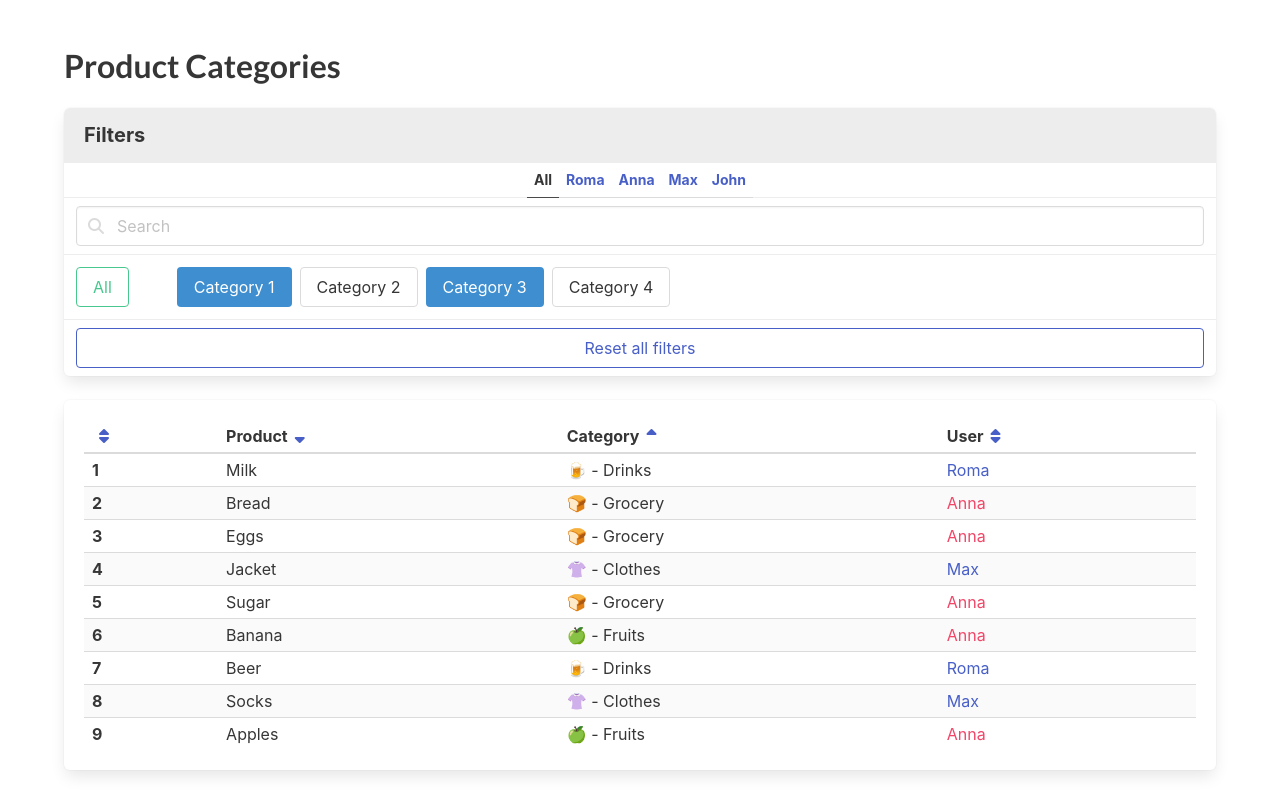
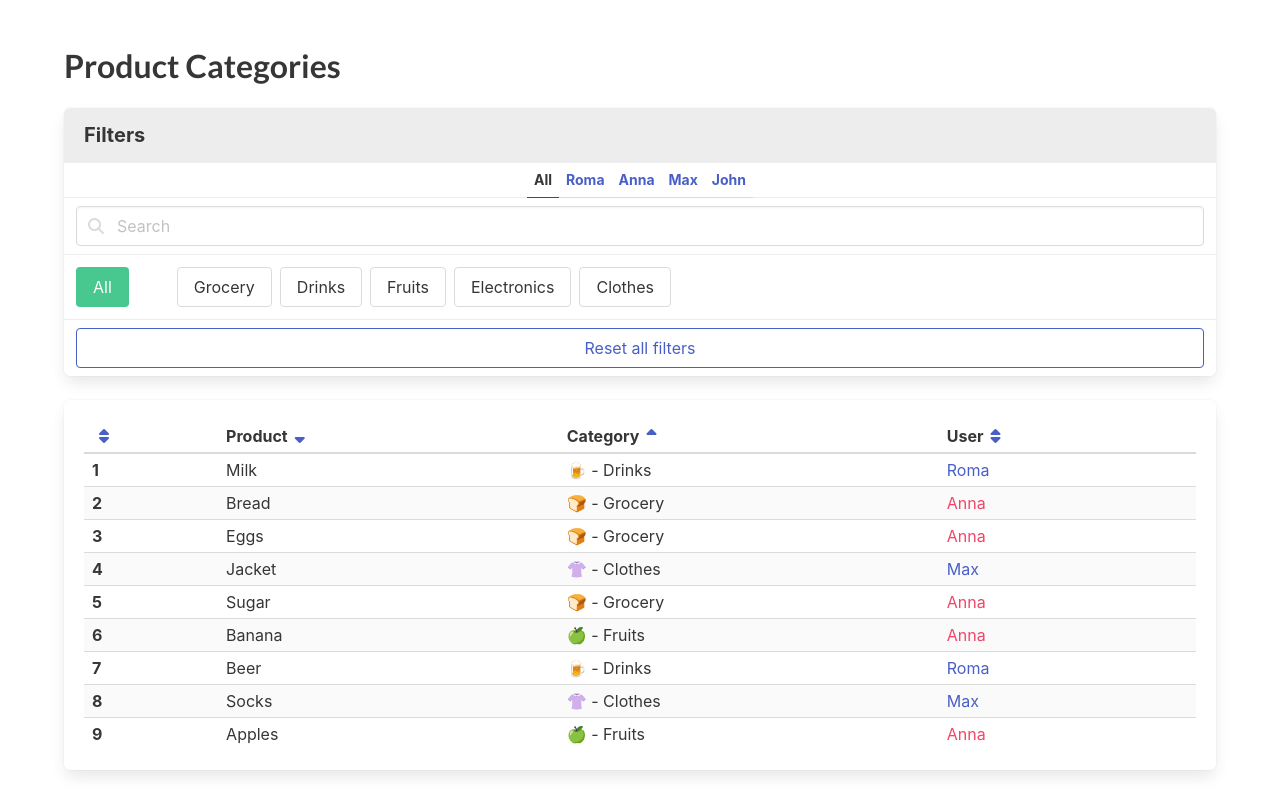
Before and after one commit to Olexandr6/react_product-categories_fs_jan24, a React (Create React App) app: page / in a window 1280 px wide. Built offline with nearby package versions, Linux system fonts and the light colour scheme.

Commit message:
5 tasks with filtering categories done

```diff
--- a/src/App.tsx
+++ b/src/App.tsx
@@ -19,13 +19,39 @@ const products: Product[] = productsFromServer.map((product) => {
   return { ...product, category, user };
 });
 
+// {
+//   id: 1,
+//   title: 'Grocery',
+//   icon: '🍞',
+//   ownerId: 2,
+// },
+
 export const App = () => {
   const [selectedUser, setSelectedUser] = useState<User | null>(null);
   const [query, setQuery] = useState('');
+  const [
+    selectedCategoriesIDs,
+    setSelectedCategoriesIDs,
+  ] = useState<number[]>([]); // [3]
 
   const resetFilters = () => {
     setSelectedUser(null);
     setQuery('');
+    setSelectedCategoriesIDs([]);
+  };
+
+  const isCategorySelected = (categoryId: number): boolean => {
+    return selectedCategoriesIDs.includes(categoryId);
+  };
+
+  const toggleCategory = (categoryId: number) => {
+    if (!isCategorySelected(categoryId)) {
+      setSelectedCategoriesIDs([...selectedCategoriesIDs, categoryId]);
+    } else {
+      setSelectedCategoriesIDs(
+        selectedCategoriesIDs.filter(catId => catId !== categoryId),
+      );
+    }
   };
 
   let filteredProducts = [...products];
@@ -39,6 +65,12 @@ export const App = () => {
   if (query) {
     filteredProducts = filteredProducts.filter(
       product => product.name.toLowerCase().includes(query.toLowerCase()),
+    );
+  }
+
+  if (selectedCategoriesIDs.length > 0) {
+    filteredProducts = filteredProducts.filter(
+      product => isCategorySelected(product.category.id),
     );
   }
 
@@ -111,41 +143,27 @@ export const App = () => {
               <a
                 href="#/"
                 data-cy="AllCategories"
-                className="button is-success mr-6 is-outlined"
+                className={cn('button is-success mr-6', {
+                  'is-outlined': selectedCategoriesIDs.length > 0,
+                })}
+                onClick={() => setSelectedCategoriesIDs([])}
               >
                 All
               </a>
 
-              <a
-                data-cy="Category"
-                className="button mr-2 my-1 is-info"
-                href="#/"
-              >
-                Category 1
-              </a>
-
-              <a
-                data-cy="Category"
-                className="button mr-2 my-1"
-                href="#/"
-              >
-                Category 2
-              </a>
-
-              <a
-                data-cy="Category"
-                className="button mr-2 my-1 is-info"
-                href="#/"
-              >
-                Category 3
-              </a>
-              <a
-                data-cy="Category"
-                className="button mr-2 my-1"
-                href="#/"
-              >
-                Category 4
-              </a>
+              {categoriesFromServer.map(category => (
+                <a
+                  key={category.id}
+                  data-cy="Category"
+                  className={cn('button mr-2 my-1', {
+                    'is-info': isCategorySelected(category.id),
+                  })}
+                  href="#/"
+                  onClick={() => toggleCategory(category.id)}
+                >
+                  {category.title}
+                </a>
+              ))}
             </div>
 
             <div className="panel-block">
```
